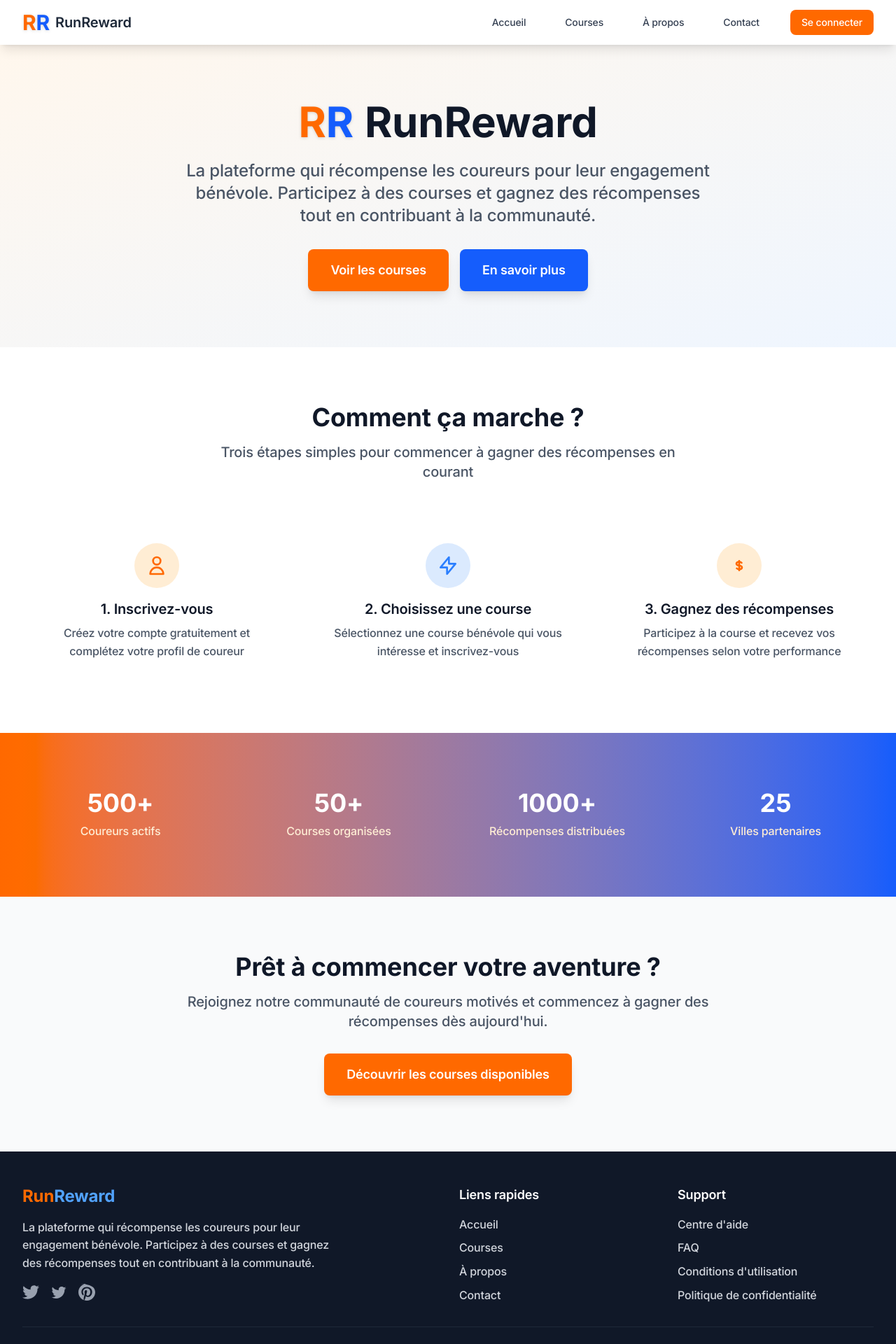
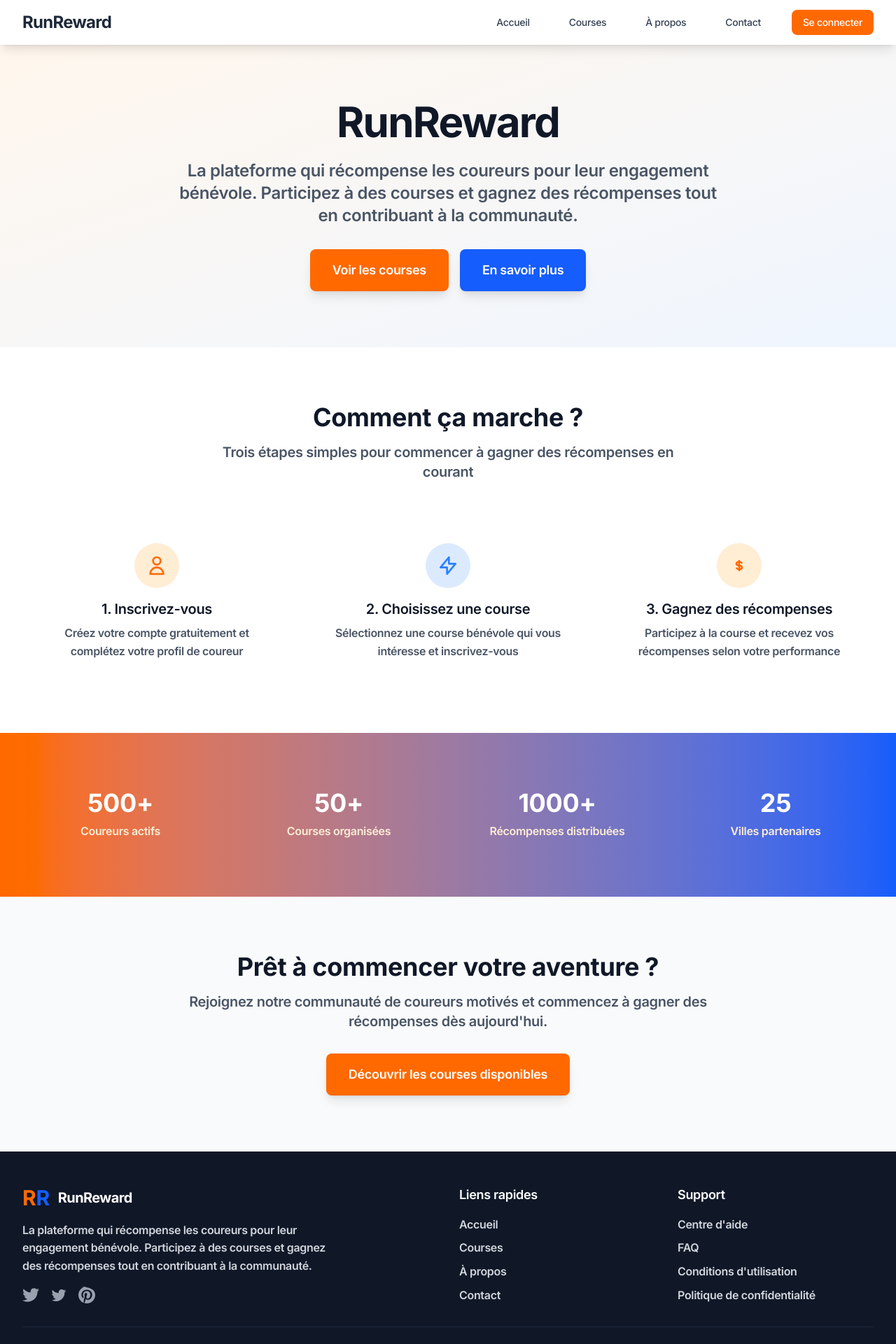
Before and after one commit to capucinewyseur/runreward-website, a Next.js app: page / in a window 1280 px wide. Shown: the top 1920 px of the page at 70% size. Built offline with nearby package versions, Linux system fonts and the light colour scheme.

Commit message:
Simplification du branding : RunReward en police grasse, logo RR occasionnel

```diff
--- a/src/app/globals.css
+++ b/src/app/globals.css
@@ -28,8 +28,8 @@ body {
   color: var(--foreground);
   font-family: var(--font-inter), 'Inter', 'Segoe UI', 'Roboto', 'Helvetica Neue', Arial, sans-serif;
   line-height: 1.6;
-  font-weight: 500; /* Police plus épaisse */
-  letter-spacing: -0.01em; /* Espacement des lettres plus serré pour un look moderne */
+  font-weight: 600; /* Police encore plus grasse */
+  letter-spacing: -0.02em; /* Espacement encore plus serré pour un look plus arrondi */
 }
 
 /* Custom scrollbar */
@@ -109,6 +109,13 @@ body {
   box-shadow: 0 6px 20px rgba(249, 115, 22, 0.4);
 }
 
+/* RunReward brand styling */
+.runreward-title {
+  font-weight: 800; /* Très gras */
+  letter-spacing: -0.03em; /* Très serré pour un look arrondi */
+  font-family: var(--font-inter), 'Inter', sans-serif;
+}
+
 /* Card hover effects */
 .card-hover {
   transition: all 0.3s ease;
--- a/src/app/page.tsx
+++ b/src/app/page.tsx
@@ -1,5 +1,4 @@
 import Link from 'next/link';
-import Logo from '@/components/Logo';
 
 export default function Home() {
   return (
@@ -8,12 +7,9 @@ export default function Home() {
       <section className="bg-gradient-to-br from-orange-50 to-blue-50 py-20">
         <div className="max-w-7xl mx-auto px-4 sm:px-6 lg:px-8">
           <div className="text-center">
-            <div className="flex items-center justify-center mb-6">
-              <Logo size="xl" className="mr-4" />
-              <h1 className="text-4xl md:text-6xl font-bold text-gray-900">
-                RunReward
-              </h1>
-            </div>
+            <h1 className="text-4xl md:text-6xl runreward-title text-gray-900 mb-6">
+              RunReward
+            </h1>
             <p className="text-xl md:text-2xl text-gray-600 mb-8 max-w-3xl mx-auto">
               La plateforme qui récompense les coureurs pour leur engagement bénévole.
               Participez à des courses et gagnez des récompenses tout en contribuant à la communauté.
--- a/src/components/Footer.tsx
+++ b/src/components/Footer.tsx
@@ -1,4 +1,5 @@
 import Link from 'next/link';
+import Logo from './Logo';
 
 export default function Footer() {
   return (
@@ -8,8 +9,8 @@ export default function Footer() {
           {/* Logo et description */}
           <div className="col-span-1 md:col-span-2">
             <div className="flex items-center mb-4">
-              <span className="text-2xl font-bold text-orange-500">Run</span>
-              <span className="text-2xl font-bold text-blue-400">Reward</span>
+              <Logo size="md" className="mr-3" />
+              <span className="text-xl runreward-title text-white">RunReward</span>
             </div>
             <p className="text-gray-300 mb-4 max-w-md">
               La plateforme qui récompense les coureurs pour leur engagement bénévole.
--- a/src/components/Navbar.tsx
+++ b/src/components/Navbar.tsx
@@ -2,7 +2,6 @@
 
 import Link from 'next/link';
 import { useState } from 'react';
-import Logo from './Logo';
 
 export default function Navbar() {
   const [isMenuOpen, setIsMenuOpen] = useState(false);
@@ -13,8 +12,7 @@ export default function Navbar() {
         <div className="flex justify-between h-16">
           <div className="flex items-center">
             <Link href="/" className="flex-shrink-0 flex items-center">
-              <Logo size="md" className="mr-2" />
-              <span className="text-xl font-semibold text-gray-800">RunReward</span>
+              <span className="text-2xl runreward-title text-gray-800">RunReward</span>
             </Link>
           </div>
 
```
